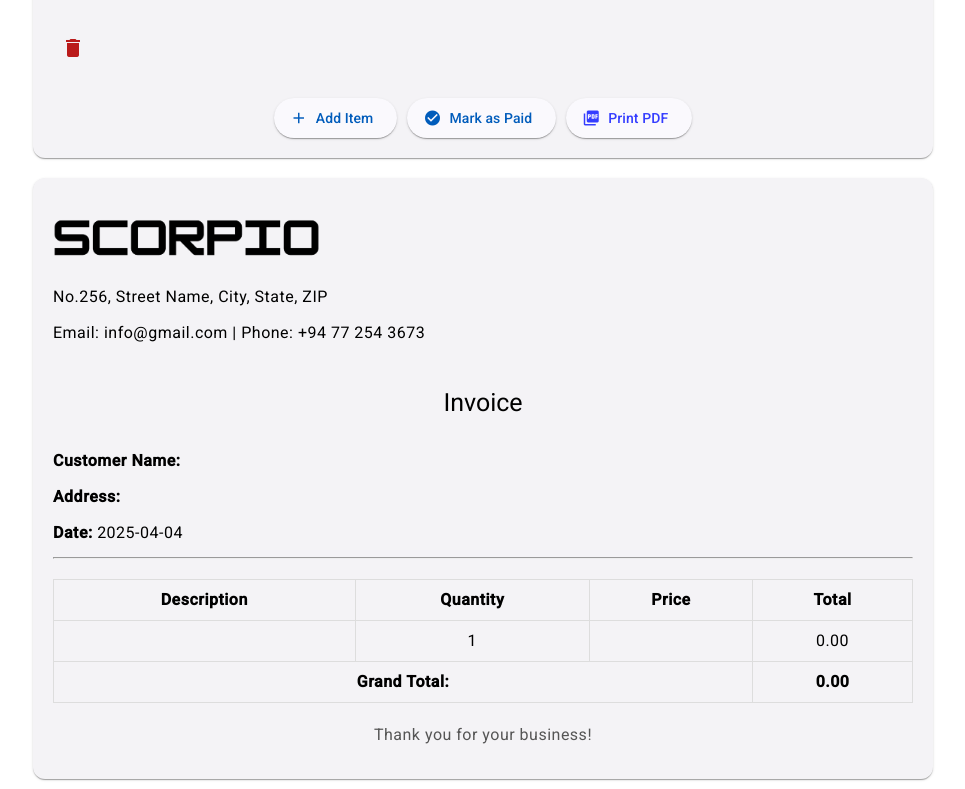
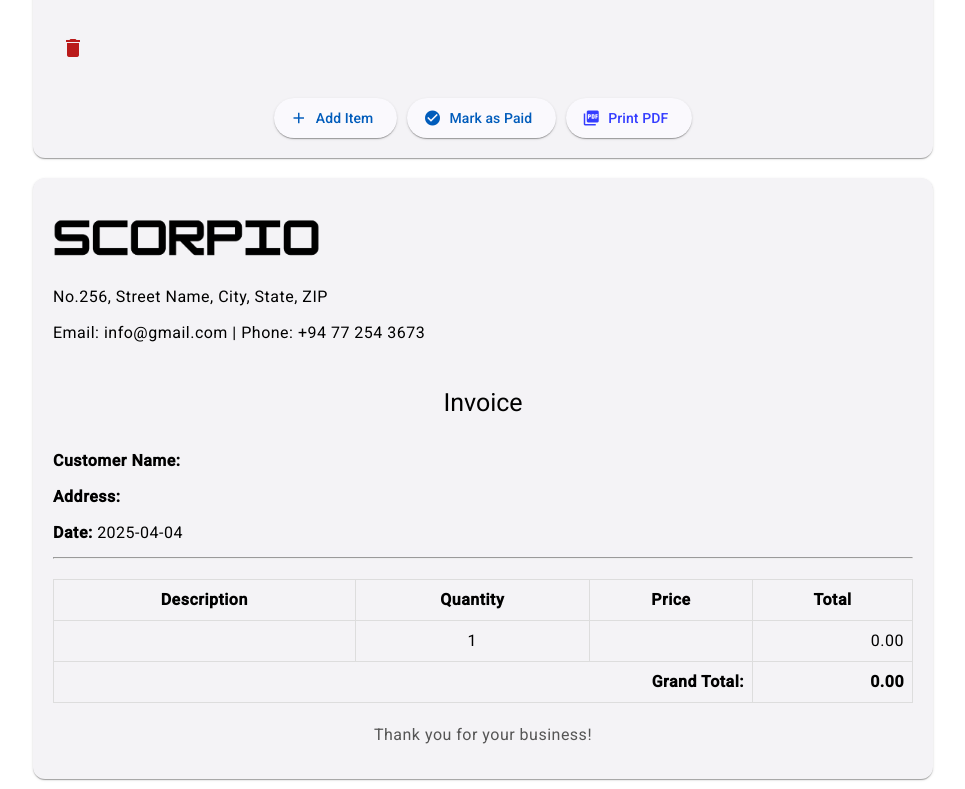
Before and after one commit to Bhagyadilhara/invoicee_app, an Angular app: page / in a window 1280 px wide. Shown: the part 476-1265 px from the top of the page, without its empty margins (157-1122 px from the left). Built offline with nearby package versions, Linux system fonts and the light colour scheme.

Commit message:
table alignments fixed

```diff
--- a/src/app/app.component.css
+++ b/src/app/app.component.css
@@ -72,12 +72,20 @@
 .invoice-table td {
   border: 1px solid #ddd;
   padding: 8px;
-  text-align: center;
+  /*text-align: center; */
 }
 
 .grand-total-label {
   text-align: right;
   font-weight: bold;
+}
+
+.text-end {
+  text-align: right;
+}
+
+.text-center {
+  text-align: center;
 }
 
 .grand-total-value {
--- a/src/app/app.component.html
+++ b/src/app/app.component.html
@@ -85,13 +85,13 @@
         <tbody>
           <tr *ngFor="let item of invoice.items">
             <td>{{ item.description }}</td>
-            <td>{{ item.quantity }}</td>
-            <td>{{ item.price | number: '1.2-2' }}</td>
-            <td>{{ (+item.quantity * +item.price) | number: '1.2-2' }}</td>
+            <td class="text-center">{{ item.quantity }}</td>
+            <td class="text-end">{{ item.price | number: '1.2-2' }}</td>
+            <td class="text-end">{{ (+item.quantity * +item.price) | number: '1.2-2' }}</td>
           </tr>
           <tr>
             <td colspan="3" class="grand-total-label">Grand Total:</td>
-            <td class="grand-total-value">{{ total | number: '1.2-2' }}</td>
+            <td class="grand-total-value text-end" >{{ total | number: '1.2-2' }}</td>
           </tr>
         </tbody>
       </table>
```
